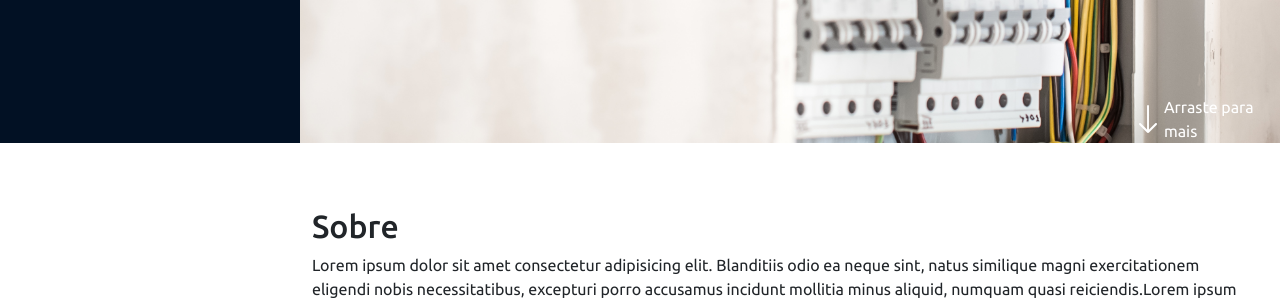
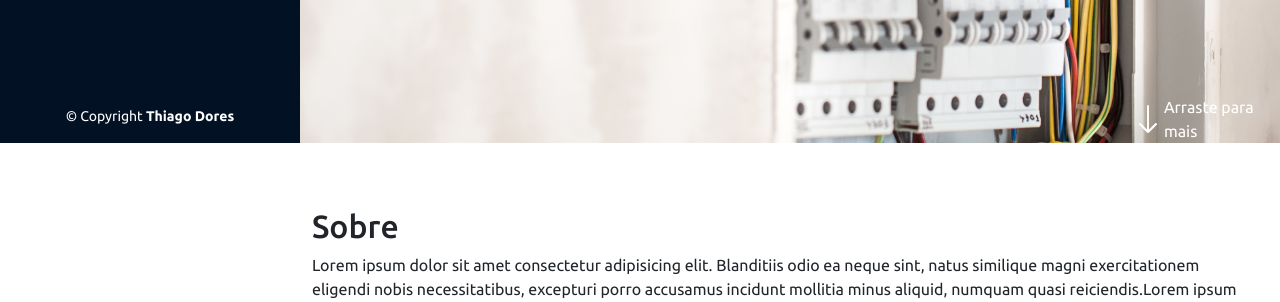
Before and after one commit to Doug-lima/Projeto-TD, a Flask app: page / in a window 1280 px wide. Shown: the part 657-959 px from the top of the page. Run offline with Flask 2, Linux system fonts and the light colour scheme; some libraries are stand-ins or nearby versions.

Commit message:
foor and config deploy

```diff
--- a/app.py
+++ b/app.py
@@ -38,6 +38,7 @@ def send():
 
         msg = Message(
             subject = f'{formContato.nome} te enviou uma mensagem no portifólio',
+
             sender = app.config.get("MAIL_USERNAME"),
             recipients= ['douglasslvlm53@gmail.com',app.config.get("MAIL_USERNAME")],
             body= f'''
--- a/static/style.css
+++ b/static/style.css
@@ -323,3 +323,25 @@ section#inicio span#subtitle{
    top: 30px;
     right: 30px;
 }
+
+#footer{
+    padding: 16px;
+    color: #fff;
+    font-size: 14px;
+    position: fixed;
+    left: 0;
+    bottom: 0;
+    width: 300px;
+    z-index: 9999;
+    background-color: #021124;
+    transition: 3s;
+}
+
+@media(max-width: 1012px){
+    #footer{
+        position: static;
+        width: auto;
+        padding: 20px 15px;
+    }
+
+}
--- a/templates/index.html
+++ b/templates/index.html
@@ -516,10 +516,15 @@
         {% endfor %}
         {% endif %}
         {% endwith %}
-
-
     </main>
 
+    <div id="footer">
+        <div class="container">
+            <div class="text-center">
+                &copy; Copyright <strong>Thiago Dores</strong>
+            </div>
+        </div>
+    </div>
 
     <script src="../static/bootstrap/js/bootstrap.bundle.min.js"></script>
     <script src="../static/script.js"></script>
```
Also changed, not shown: requirements.txt (added, +61 -0 lines), 1 other file.
